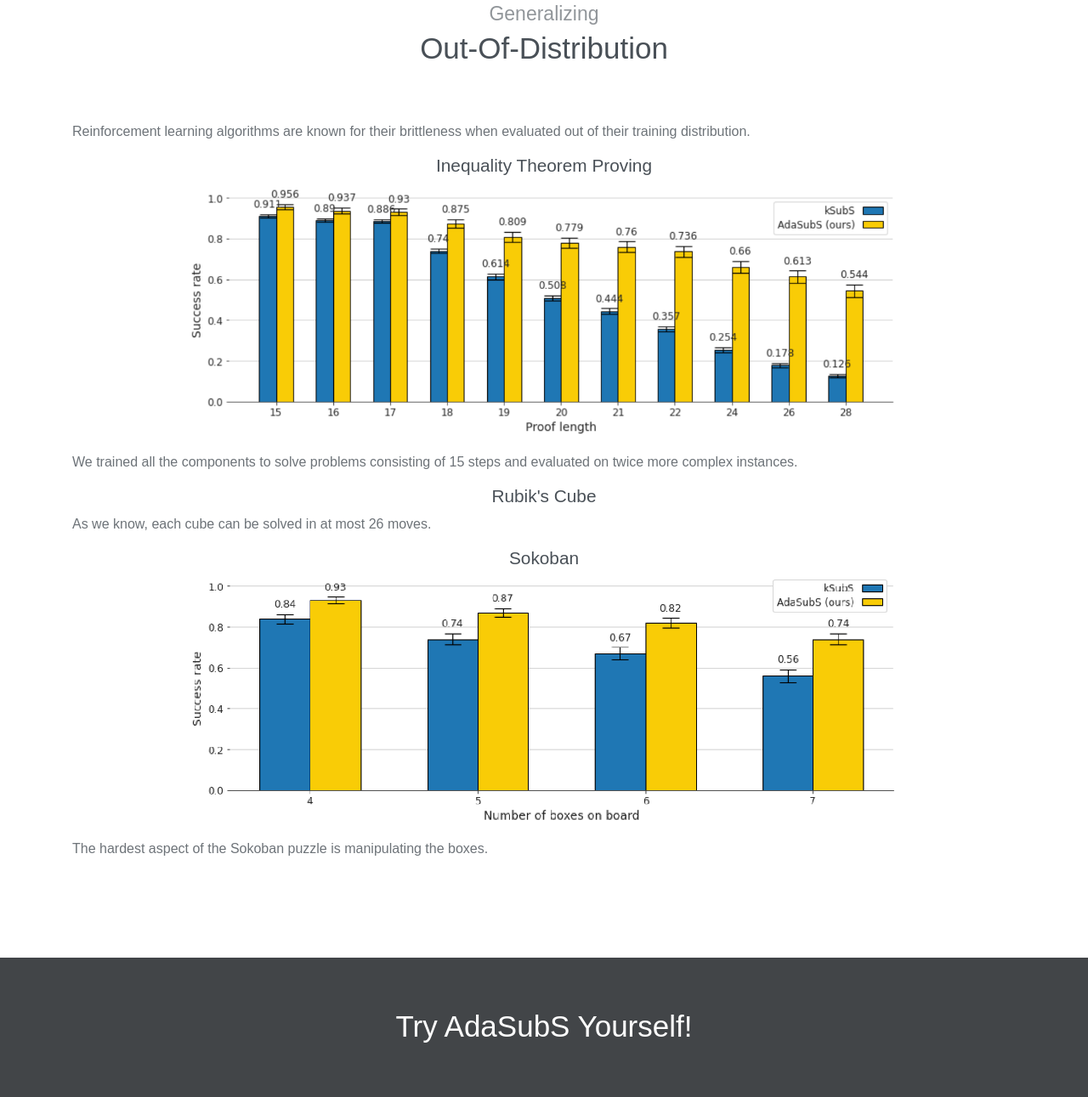
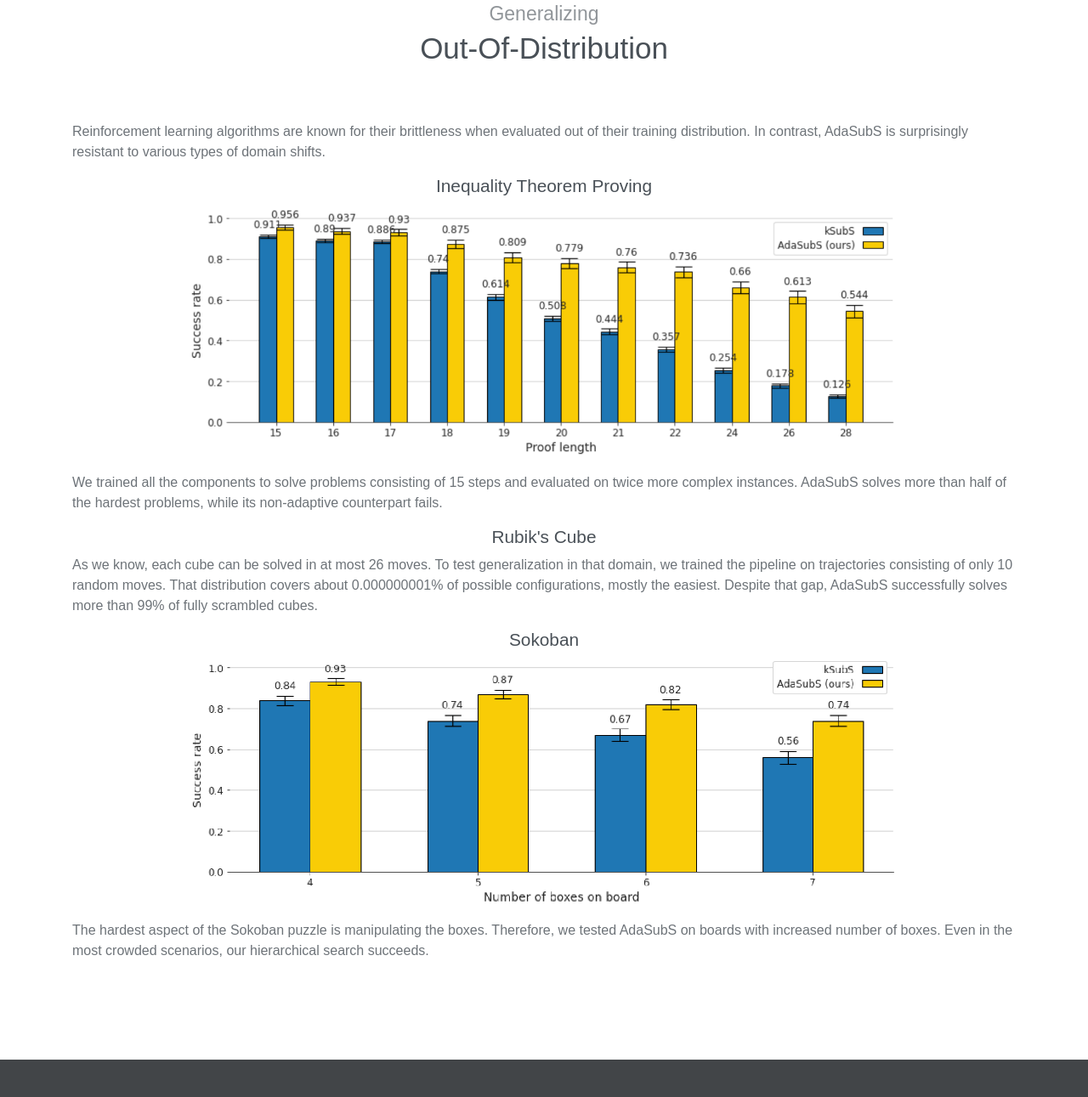
Before and after one commit to MichalZawalski/dev_adasubs_page, a website: page public_html/index.html in a window 1280 px wide. Shown: the part 3270-4561 px from the top of the page at 85% size. Drawn offline with Linux system fonts and the light colour scheme.

Commit message:
Add OOD comprehensive description.

```diff
--- a/public_html/index.html
+++ b/public_html/index.html
@@ -178,15 +178,15 @@
         <div class="container">
             <h6 class="section-subtitle text-center">Generalizing</h6>
             <h5 class="section-title text-center mb-6">Out-Of-Distribution</h5>
-            <p>Reinforcement learning algorithms are known for their brittleness when evaluated out of their training distribution.</p>
+            <p>Reinforcement learning algorithms are known for their brittleness when evaluated out of their training distribution. In contrast, AdaSubS is surprisingly resistant to various types of domain shifts.</p>
             <h5 class="text-center">Inequality Theorem Proving</h5>
             <center><img src="assets/imgs/ood_int.png" alt="OOD results in the INT environment" class="w-75 mb-3"></center>
-            <p>We trained all the components to solve problems consisting of 15 steps and evaluated on twice more complex instances.</p>
+            <p>We trained all the components to solve problems consisting of 15 steps and evaluated on twice more complex instances. AdaSubS solves more than half of the hardest problems, while its non-adaptive counterpart fails.</p>
             <h5 class="text-center">Rubik's Cube</h5>
-            <p>As we know, each cube can be solved in at most 26 moves.</p>
+            <p>As we know, each cube can be solved in at most 26 moves. To test generalization in that domain, we trained the pipeline on trajectories consisting of only 10 random moves. That distribution covers about 0.000000001% of possible configurations, mostly the easiest. Despite that gap, AdaSubS successfully solves more than 99% of fully scrambled cubes.</p>
             <h5 class="text-center">Sokoban</h5>
             <center><img src="assets/imgs/ood_sokoban.png" alt="OOD results in the Sokoban environment" class="w-75 mb-3"></center>
-            <p>The hardest aspect of the Sokoban puzzle is manipulating the boxes.</p>
+            <p>The hardest aspect of the Sokoban puzzle is manipulating the boxes. Therefore, we tested AdaSubS on boards with increased number of boxes. Even in the most crowded scenarios, our hierarchical search succeeds.</p>
         </div>
     </section>
     <!-- End of OOD Section -->
```
